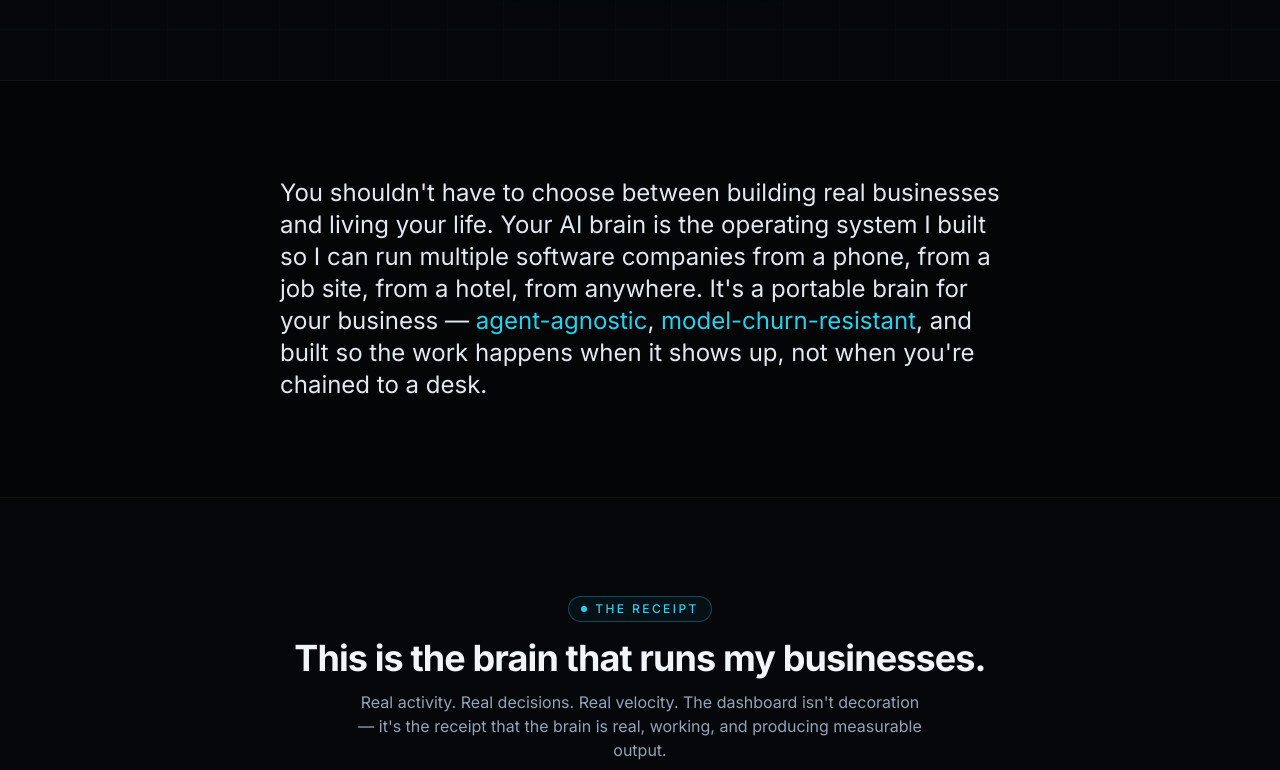
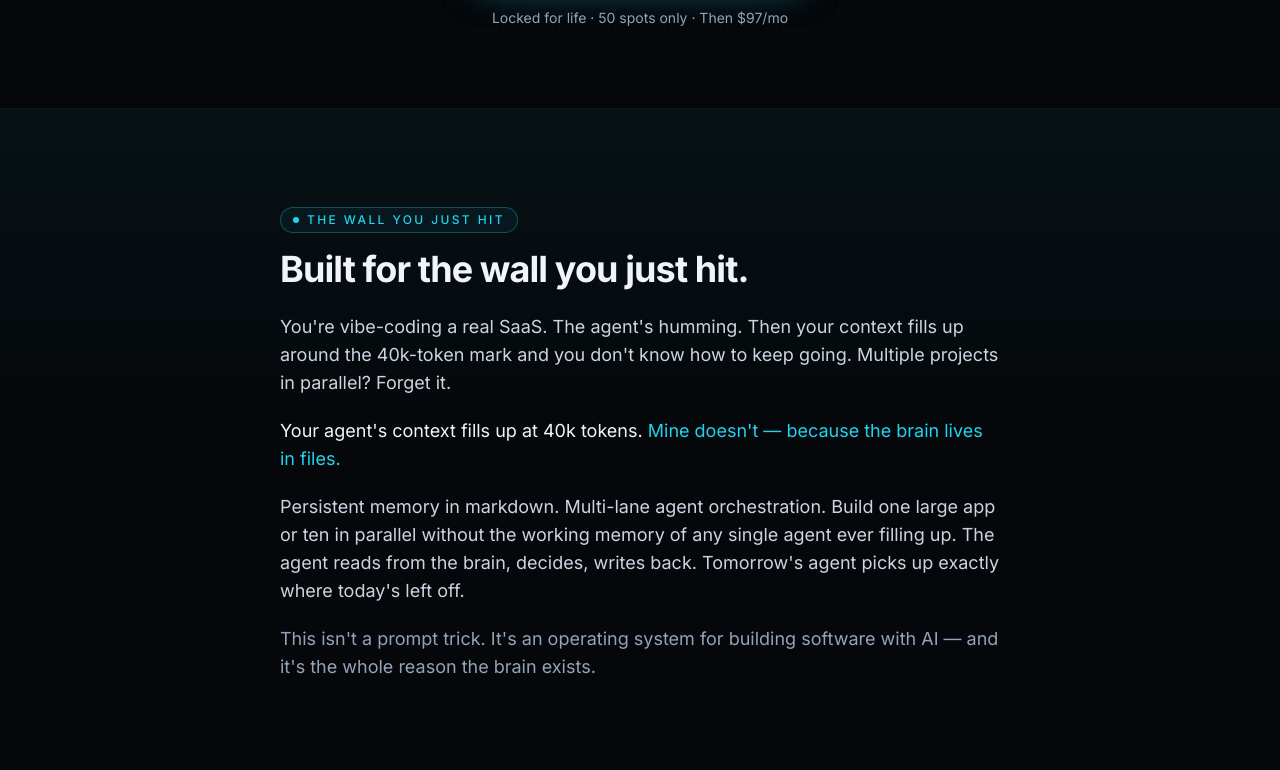
Before and after one commit to cwhited26/aipocketagency-website, a Next.js app: page / in a window 1280 px wide. Shown: the part 530-1300 px from the top of the page. Built offline with nearby package versions, Linux system fonts and the light colour scheme.

Commit message:
[2026-05-09] Claude Code — copy: bake in memory-full pain point + fix 7-day setup to one-command/5-min

```diff
--- a/src/app/layout.tsx
+++ b/src/app/layout.tsx
@@ -11,21 +11,21 @@ const inter = Inter({
 export const metadata: Metadata = {
   title: "AI Pocket Agency — Run an AI agency from your pocket",
   description:
-    "Get the AI brain that makes it possible — the system Chase Whited uses to run real software businesses from anywhere, with any agent. Founding 50 only. $47/mo locked for life.",
+    "Vibe-coding a real SaaS and your agent's context keeps filling up? The AI brain solves it — persistent file-based memory + multi-lane agents so you can build large or parallel apps without hitting the wall. Founding 50 — $47/mo locked for life.",
   metadataBase: new URL("https://aipocketagency.com"),
   openGraph: {
-    title: "AI Pocket Agency — Run an AI agency from your pocket",
+    title: "AI Pocket Agency — Built for the wall you just hit",
     description:
-      "The AI brain that lets you run real software businesses from anywhere, with any agent. Founding 50 — $47/mo locked for life.",
+      "Your agent's context fills up at 40k tokens. The AI brain doesn't — because it lives in files. Build large SaaS apps or run many in parallel without losing memory. Founding 50 — $47/mo locked for life.",
     url: "https://aipocketagency.com",
     siteName: "AI Pocket Agency",
     type: "website",
   },
   twitter: {
     card: "summary_large_image",
-    title: "AI Pocket Agency — Run an AI agency from your pocket",
+    title: "AI Pocket Agency — Built for the wall you just hit",
     description:
-      "The AI brain that lets you run real software businesses from anywhere, with any agent.",
+      "Your agent's context fills up at 40k tokens. The AI brain doesn't — because it lives in files. File-based memory + multi-lane agents for builders who refuse to start over.",
   },
 };
 
--- a/src/app/page.tsx
+++ b/src/app/page.tsx
@@ -26,6 +26,7 @@ export default function Page() {
   return (
     <main className="min-h-screen text-slate-100">
       <Hero />
+      <MemoryWall />
       <Hook />
       <DashboardPreview />
       <AntiGuru />
@@ -89,8 +90,9 @@ function Hero() {
           </span>
         </h1>
         <p className="mt-6 max-w-2xl text-balance text-lg text-slate-300 sm:text-xl">
-          Get the AI brain that makes it possible — the system I use to run
-          real software businesses from anywhere, with any agent.
+          Get the AI brain that makes it possible — the file-based memory
+          and multi-lane agent system I use to run real software businesses
+          from anywhere, with any agent. No more context walls.
         </p>
         <div className="mt-10">
           <PrimaryCTA
@@ -101,6 +103,45 @@ function Hero() {
         <p className="mt-4 text-sm text-slate-400">
           Locked for life · 50 spots only · Then $97/mo
         </p>
+      </div>
+    </section>
+  );
+}
+
+function MemoryWall() {
+  return (
+    <section className="border-b border-white/5 bg-gradient-to-b from-accent/[0.05] via-transparent to-transparent">
+      <div className="mx-auto max-w-3xl px-6 py-20 sm:py-24">
+        <SectionLabel>The wall you just hit</SectionLabel>
+        <h2 className="text-3xl font-bold tracking-tight sm:text-4xl">
+          Built for the wall you just hit.
+        </h2>
+        <div className="mt-6 space-y-5 text-lg text-slate-300">
+          <p>
+            You&apos;re vibe-coding a real SaaS. The agent&apos;s humming.
+            Then your context fills up around the 40k-token mark and you
+            don&apos;t know how to keep going. Multiple projects in parallel?
+            Forget it.
+          </p>
+          <p className="text-slate-100">
+            Your agent&apos;s context fills up at 40k tokens.{" "}
+            <span className="text-accent">
+              Mine doesn&apos;t — because the brain lives in files.
+            </span>
+          </p>
+          <p>
+            Persistent memory in markdown. Multi-lane agent orchestration.
+            Build one large app or ten in parallel without the working
+            memory of any single agent ever filling up. The agent reads
+            from the brain, decides, writes back. Tomorrow&apos;s agent
+            picks up exactly where today&apos;s left off.
+          </p>
+          <p className="text-slate-400">
+            This isn&apos;t a prompt trick. It&apos;s an operating system
+            for building software with AI — and it&apos;s the whole reason
+            the brain exists.
+          </p>
+        </div>
       </div>
     </section>
   );
@@ -361,11 +402,13 @@ function Guarantee() {
       <div className="mx-auto max-w-3xl px-6 py-20 sm:py-24">
         <SectionLabel>Guarantee</SectionLabel>
         <h2 className="text-3xl font-bold tracking-tight sm:text-4xl">
-          7-day setup or 1-on-1 coaching.
+          One command setup. You&apos;re building inside 5 minutes.
         </h2>
         <p className="mt-4 text-lg text-slate-300">
-          If you can&apos;t get your AI brain running in your business inside
-          7 days, I&apos;ll personally walk you through it on a call.
+          No 7-day onboarding. No 47-step checklist. Run the install
+          command, point your agent at the brain, ship your first task —
+          all inside the first 5 minutes. If something blocks you, I&apos;ll
+          personally walk you through it on a call.
         </p>
       </div>
     </section>
```
